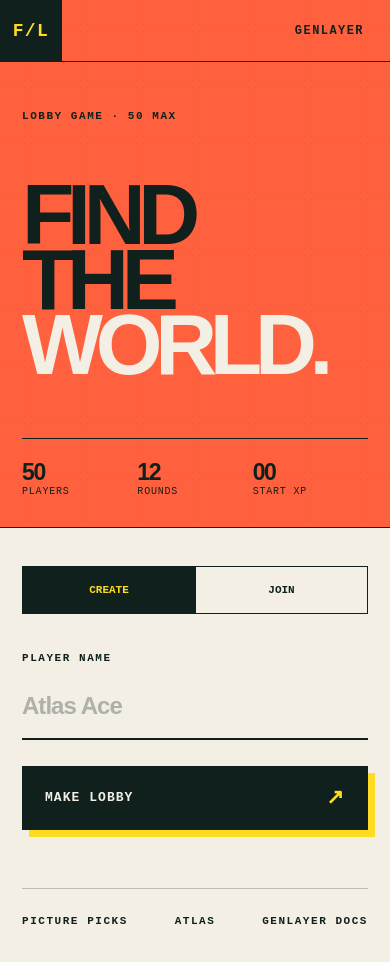
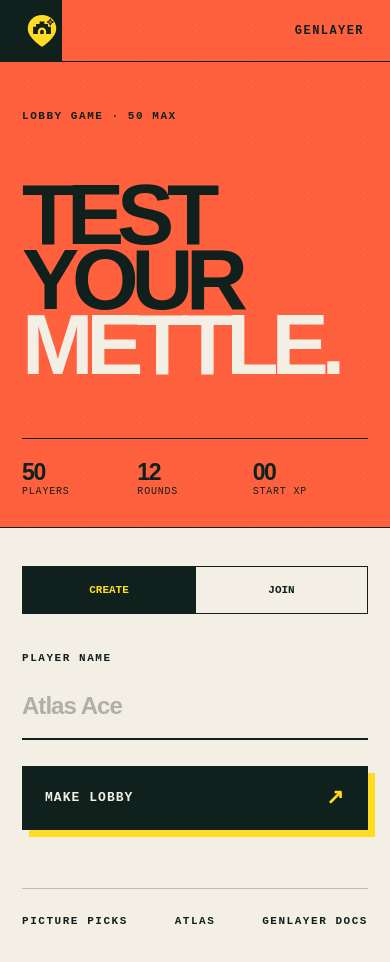
Before and after one commit to Leokings/FindTheLandmark, a Next.js app: page / in a window 390 px wide. Shown: the top 962 px of the page. Built offline with nearby package versions, Linux system fonts and the light colour scheme.

Commit message:
feat: refresh landmark game branding

```diff
--- a/app/globals.css
+++ b/app/globals.css
@@ -93,14 +93,18 @@ a:focus-visible {
   grid-column: 1 / -1;
 }
 
-.home-header > b {
+.home-header > .home-mark {
   width: 76px;
   height: 76px;
   display: grid;
   place-items: center;
-  color: var(--acid);
   background: var(--ink);
-  font-size: 18px;
+}
+
+.brand-symbol {
+  width: 46px;
+  height: 46px;
+  display: block;
 }
 
 .home-header > span {
@@ -313,9 +317,9 @@ a:focus-visible {
   text-decoration: none;
 }
 
-.game-mark b {
-  color: var(--acid);
-  font-size: 18px;
+.game-mark .brand-symbol {
+  width: 36px;
+  height: 36px;
 }
 
 .header-code {
@@ -864,10 +868,16 @@ a:focus-visible {
     height: 62px;
   }
 
-  .home-header > b,
+  .home-header > .home-mark,
   .game-header > button {
     width: 62px;
     height: 62px;
+  }
+
+  .home-header .brand-symbol,
+  .game-mark .brand-symbol {
+    width: 38px;
+    height: 38px;
   }
 
   .home-header > span,
--- a/app/layout.tsx
+++ b/app/layout.tsx
@@ -8,7 +8,7 @@ export const metadata: Metadata = {
   icons: { icon: "/favicon.svg", shortcut: "/favicon.svg" },
   openGraph: {
     title: "Find the Landmark",
-    description: "Make a lobby. Find the world. Top the game board.",
+    description: "Make a lobby. Test your mettle. Top the game board.",
     type: "website",
     url: "/",
     images: [{ url: "/og.png", width: 1706, height: 909, alt: "A playful collage of world landmarks" }],
@@ -16,7 +16,7 @@ export const metadata: Metadata = {
   twitter: {
     card: "summary_large_image",
     title: "Find the Landmark",
-    description: "Make a lobby. Find the world. Top the game board.",
+    description: "Make a lobby. Test your mettle. Top the game board.",
     images: ["/og.png"],
   },
   alternates: { canonical: "/" },
--- a/app/page.tsx
+++ b/app/page.tsx
@@ -1,5 +1,6 @@
 "use client";
 
+import Image from "next/image";
 import { FormEvent, useCallback, useEffect, useMemo, useState } from "react";
 
 const SESSION_KEY = "find-the-landmark.lobby.v1";
@@ -130,7 +131,10 @@ function GameHeader({ code, onExit }: { code: string; onExit: () => void }) {
   return (
     <header className="game-header">
       <button type="button" onClick={onExit} aria-label="Leave game">×</button>
-      <a href="#top" className="game-mark"><b>F/L</b><span>FIND THE LANDMARK</span></a>
+      <a href="#top" className="game-mark" aria-label="Find the Landmark">
+        <Image className="brand-symbol" src="/favicon.svg" alt="" width={42} height={42} priority />
+        <span>FIND THE LANDMARK</span>
+      </a>
       <span className="header-code">ROOM {code}</span>
     </header>
   );
@@ -289,14 +293,16 @@ export default function Home() {
     return (
       <main className="home-shell" id="top">
         <header className="home-header">
-          <b>F/L</b>
+          <span className="home-mark">
+            <Image className="brand-symbol" src="/favicon.svg" alt="Find the Landmark" width={48} height={48} priority />
+          </span>
           <span>FIND THE LANDMARK</span>
           <i>GENLAYER</i>
         </header>
 
         <section className="home-title">
           <p>LOBBY GAME · 50 MAX</p>
-          <h1>FIND<br />THE <em>WORLD.</em></h1>
+          <h1>TEST<br />YOUR<br /><em>METTLE.</em></h1>
           <div className="home-stats" aria-label="Game format">
             <span><b>50</b> PLAYERS</span>
             <span><b>12</b> ROUNDS</span>
```
Also changed, not shown: public/favicon.svg, 1 other file (tests, documents, lock files or other folders).
